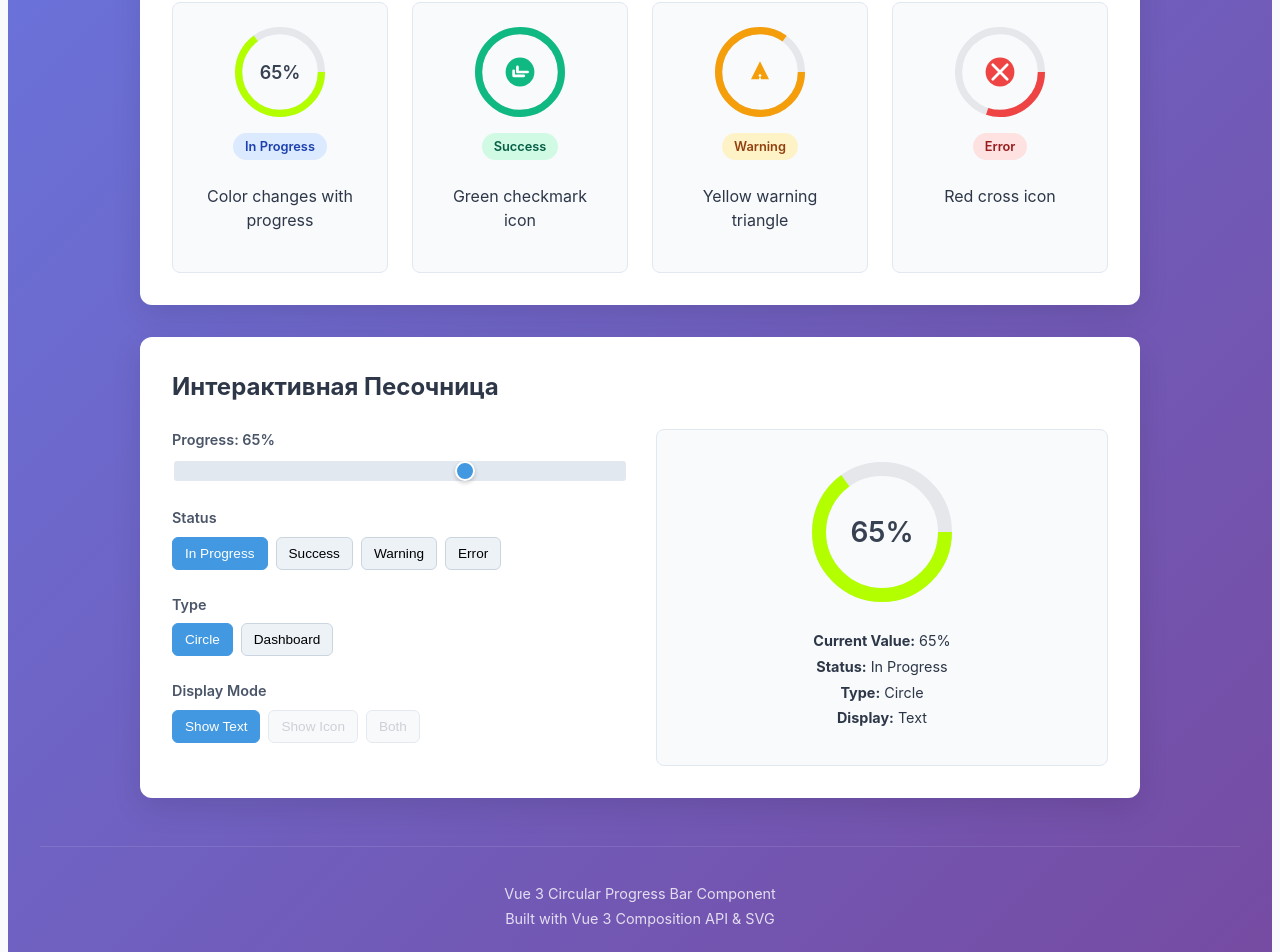
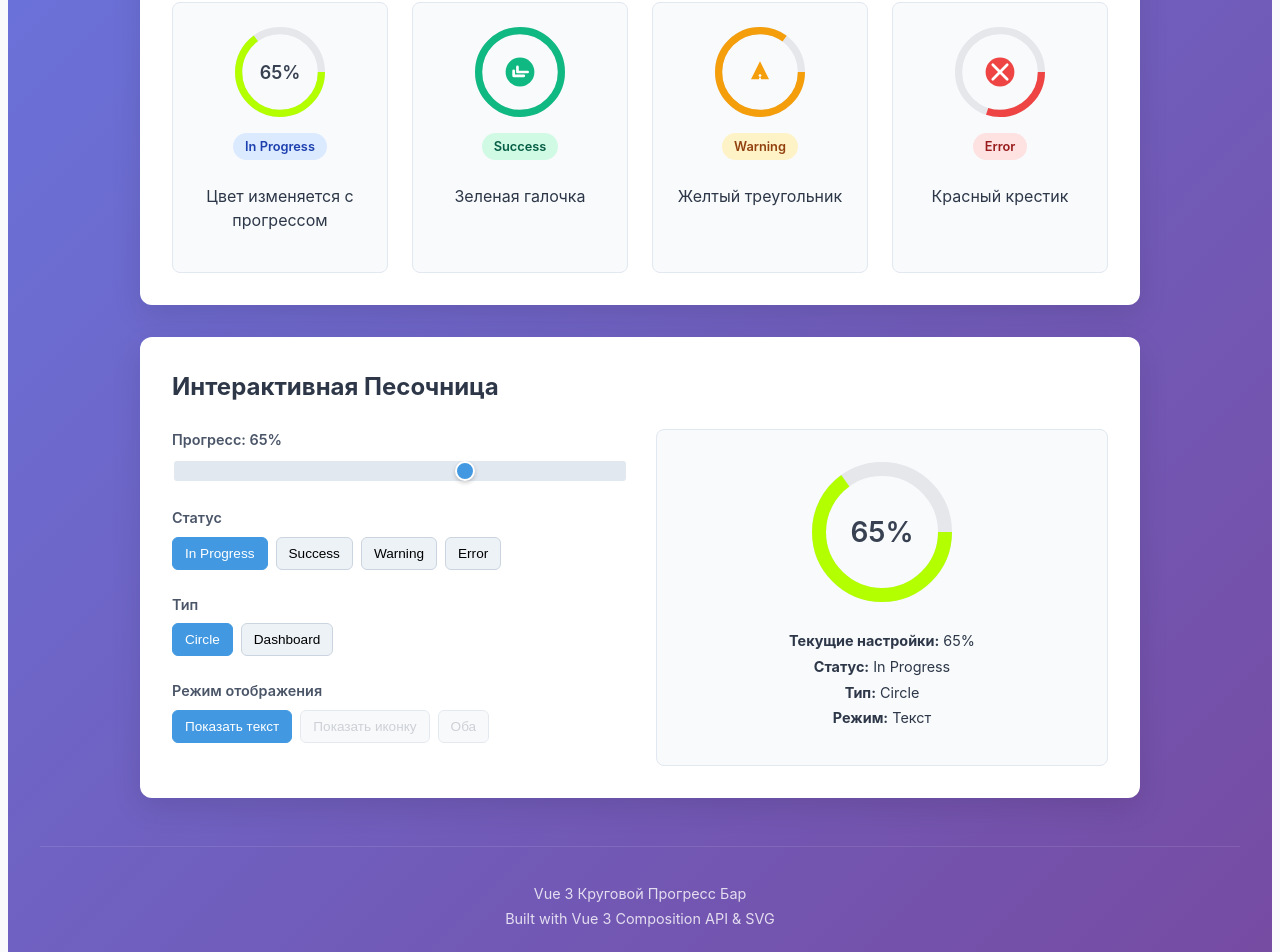
Before and after one commit to kalikrit/progress-bar, a Vue app: page / in a window 1280 px wide. Shown: the part 819-1771 px from the top of the page. Built offline with nearby package versions, Linux system fonts and the light colour scheme; the HTML template or start-up script is replaced by a standard one.

Commit message:
интерфейс на русском языке

```diff
--- a/src/views/HomeView.vue
+++ b/src/views/HomeView.vue
@@ -11,7 +11,7 @@
         <h2>Основные Примеры</h2>
         <div class="examples">
           <div class="example-card">
-            <h3>Default Progress Bar</h3>
+            <h3>Обычный прогресс-бар</h3>
             <CircularProgressBar
               :model-value="basicProgress"
               :size="100"
@@ -29,7 +29,7 @@
           </div>
 
         <div class="example-card">
-            <h3>Dashboard Type</h3>
+            <h3>Дашборд (270°)</h3>
             <CircularProgressBar
                 :model-value="dashboardProgress"
                 type="dashboard"
@@ -82,7 +82,7 @@
         <div class="playground">
           <div class="playground-controls">
             <div class="control-group">
-              <label>Progress: {{ playground.progress }}%</label>
+              <label>Прогресс: {{ playground.progress }}%</label>
               <input
                 type="range"
                 v-model.number="playground.progress"
@@ -93,7 +93,7 @@
             </div>
 
             <div class="control-group">
-              <label>Status</label>
+              <label>Статус</label>
               <div class="button-group">
                 <button
                   v-for="status in statusOptions"
@@ -107,7 +107,7 @@
             </div>
 
             <div class="control-group">
-              <label>Type</label>
+              <label>Тип</label>
               <div class="button-group">
                 <button
                   v-for="type in typeOptions"
@@ -121,27 +121,27 @@
             </div>
 
             <div class="control-group">
-              <label>Display Mode</label>
+              <label>Режим отображения</label>
               <div class="button-group">
                 <button
                   @click="playground.showText = true; playground.showIcon = false"
                   :class="{ active: playground.showText && !playground.showIcon }"
                 >
-                  Show Text
+                 Показать текст
                 </button>
                 <button
                   @click="playground.showText = false; playground.showIcon = true"
                   :class="{ active: !playground.showText && playground.showIcon }"
                   :disabled="isIconDisabled"
                 >
-                  Show Icon
+                  Показать иконку
                 </button>
                 <button
                   @click="playground.showText = true; playground.showIcon = true"
                   :class="{ active: playground.showText && playground.showIcon }"
                   :disabled="isBothDisabled"
                 >
-                  Both
+                  Оба
                 </button>
               </div>
             </div>
@@ -160,13 +160,13 @@
             />
 
             <div class="preview-info">
-              <p><strong>Current Value:</strong> {{ playground.progress }}%</p>
-              <p><strong>Status:</strong> {{ statusLabels[playground.status] }}</p>
-              <p><strong>Type:</strong> {{ typeLabels[playground.type] }}</p>
-              <p><strong>Display:</strong>
-                {{ playground.showText ? 'Text' : '' }}
+              <p><strong>Текущие настройки:</strong> {{ playground.progress }}%</p>
+              <p><strong>Статус:</strong> {{ statusLabels[playground.status] }}</p>
+              <p><strong>Тип:</strong> {{ typeLabels[playground.type] }}</p>
+              <p><strong>Режим:</strong>
+                {{ playground.showText ? 'Текст' : '' }}
                 {{ playground.showText && playground.showIcon ? '+ ' : '' }}
-                {{ playground.showIcon ? 'Icon' : '' }}
+                {{ playground.showIcon ? 'Иконка' : '' }}
               </p>
             </div>
           </div>
@@ -175,7 +175,7 @@
     </main>
 
     <footer class="footer">
-      <p>Vue 3 Circular Progress Bar Component</p>
+      <p>Vue 3 Круговой Прогресс Бар</p>
       <p>Built with Vue 3 Composition API & SVG</p>
     </footer>
   </div>
@@ -195,25 +195,25 @@ const statusExamples = ref([
     status: 'inProgress' as const,
     value: 65,
     label: 'In Progress',
-    description: 'Color changes with progress'
+    description: 'Цвет изменяется с прогрессом'
   },
   {
     status: 'success' as const,
     value: 100,
     label: 'Success',
-    description: 'Green checkmark icon'
+    description: 'Зеленая галочка'
   },
   {
     status: 'warning' as const,
     value: 85,
     label: 'Warning',
-    description: 'Yellow warning triangle'
+    description: 'Желтый треугольник'
   },
   {
     status: 'error' as const,
     value: 30,
     label: 'Error',
-    description: 'Red cross icon'
+    description: 'Красный крестик'
   },
 ]);
 
```
